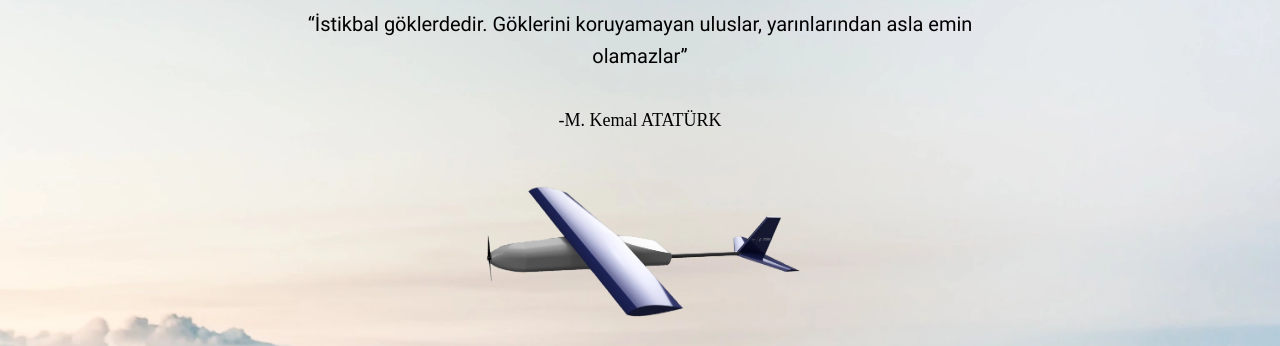
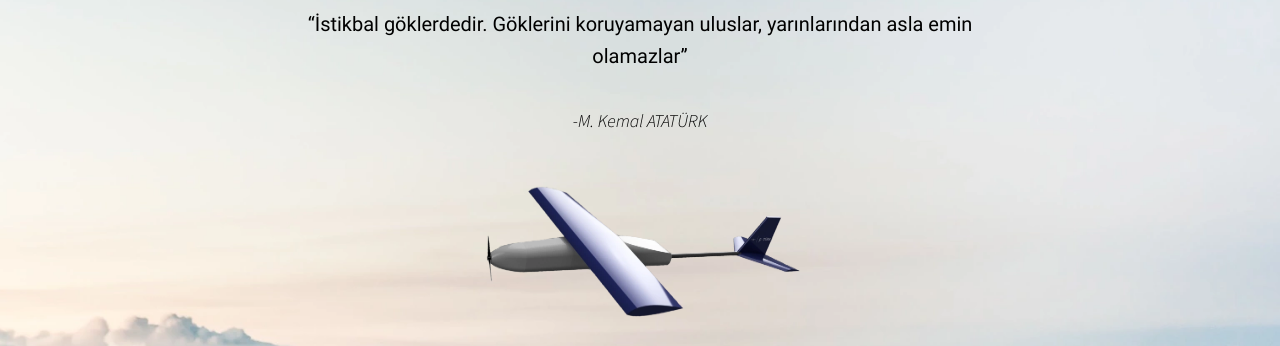
Before and after one commit to g-turk-iha/g-turk-iha, a Jekyll site: the page built from index.html, in a window 1280 px wide and 900 px high. Shown: the part 338-684 px from the top of the window. Built offline with Jekyll 4.4.1, drawn with Linux system fonts in a browser that asks for light colours; some web fonts are replaced.

Commit message:
Update grayscale.css

```diff
--- a/_includes/css/grayscale.css
+++ b/_includes/css/grayscale.css
@@ -26,11 +26,11 @@
 }
 @font-face{
     font-family: "Source-sans-pro-lightitalic";
-    src: url(font\SourceSansPro-LightItalic.ttf);
+    src: url(/font/SourceSansPro-LightItalic.ttf);
 }
 @font-face{
     font-family: "Source-code-pro-regular";
-    src: url(font\SourceCodePro-Regular.ttf);
+    src: url(/font/SourceCodePro-Regular.ttf);
 }
 
 h1,
@@ -60,6 +60,7 @@
 }
 .lightfont {
     font-family: "Source-sans-pro-lightitalic";
+    font-style: italic;
     margin: 0 0 25px;
     font-size: 18px;
     line-height: 1.5;
```
